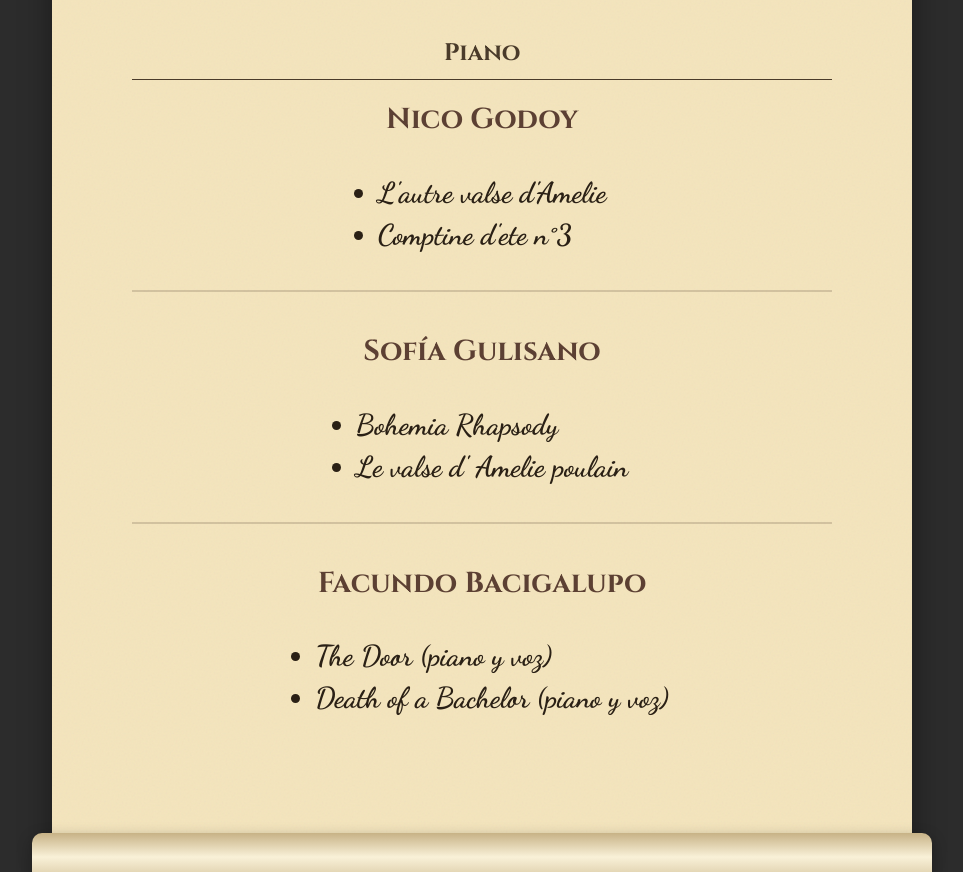
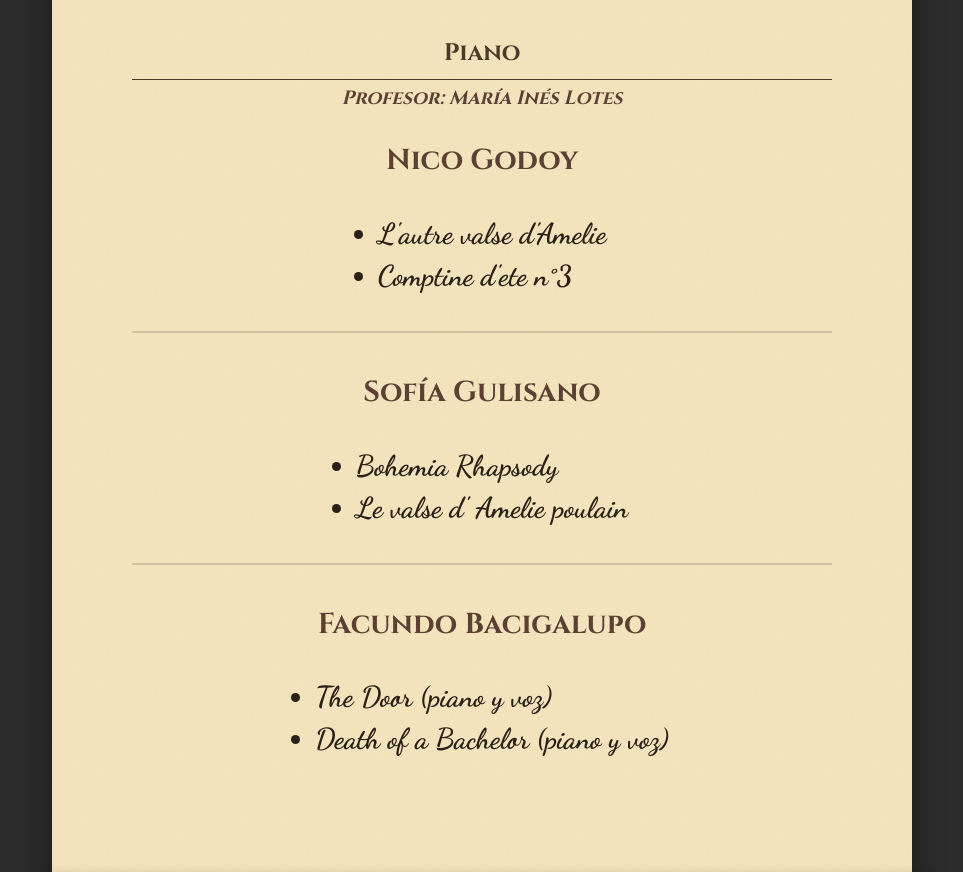
Before and after one commit to FquielB/piano-presentation-page, a plain HTML site: page index.html in a window 1280 px wide. Shown: the part 3623-4495 px from the top of the page, without its empty margins (158-1121 px from the left). Drawn offline with Linux system fonts and the light colour scheme.

Commit message:
minor update

```diff
--- a/index.html
+++ b/index.html
@@ -273,6 +273,7 @@
               },
               {
                 "category": "Piano",
+                "owner": "María Inés Lotes",
                 "group": [
                     {
                         "name": "Nico Godoy",
```
